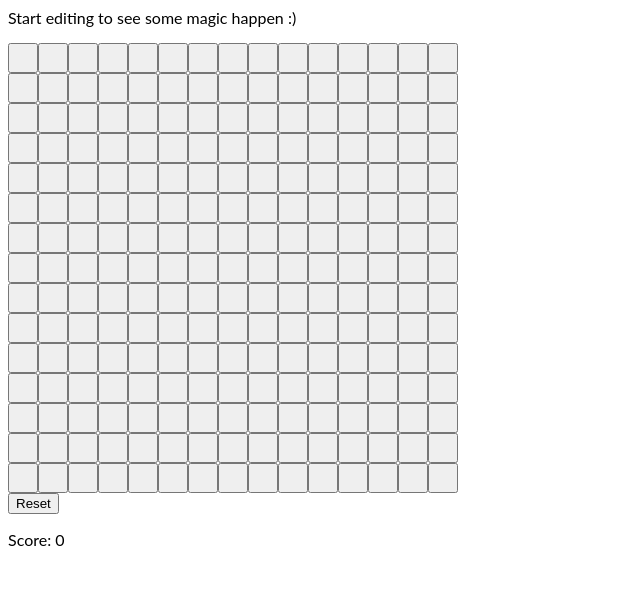
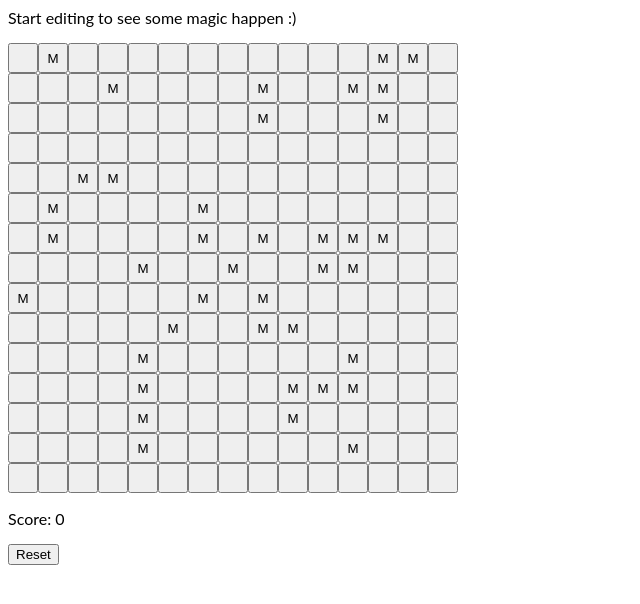
Before and after one commit to jhumfreez/MineSweeper, an Angular app: page / in a window 1280 px wide. Shown: the top 604 px of the page, without its empty margins (0-640 px from the left). Built offline with nearby package versions, Linux system fonts and the light colour scheme.

Commit message:
4 files modified

```diff
--- a/src/app/app.component.css
+++ b/src/app/app.component.css
@@ -2,9 +2,21 @@ p {
   font-family: Lato;
 }
 
-.btn-tile {
+.btn--tile {
   --size: 30px;
   height: var(--size);
   width: var(--size);
-  padding: 7px;
+  contain: content;
 }
+
+.btn--content {
+  position: absolute;
+  top: 50%;
+  left: 50%;
+  transform: translate(-50%, -50%);
+}
+
+.btn--util {
+  margin: 10px 0;
+  display: block;
+}
--- a/src/app/app.component.html
+++ b/src/app/app.component.html
@@ -3,12 +3,12 @@
   <span *ngFor="let tile of row; index as j">
     <button
       [disabled]="tile.disabled"
-      class="btn-tile"
+      class="btn--tile"
       (click)="revealTile(i, j)"
     >
-      {{ tile.revealed ? tile.adjacentMineCount : '' }}
+      <span class="btn--content">{{ tile.revealed ? tile.adjacentMineCount : tile.isMine ? 'M': '' }}</span>
     </button>
   </span>
 </div>
-<button (click)="reset()">Reset</button>
 <p>Score: {{ board.score }}</p>
+<button class="btn--util" (click)="reset()">Reset</button>
--- a/src/app/app.component.ts
+++ b/src/app/app.component.ts
@@ -12,7 +12,7 @@ export class AppComponent {
   defaultMineCount: number;
   constructor() {
     this.defaultSize = 15;
-    this.defaultMineCount = Math.floor(this.defaultSize * 0.2);
+    this.defaultMineCount = Math.floor((this.defaultSize ** 2) * 0.2);
     this.board = new GameBoard(this.defaultSize, this.defaultMineCount);
   }
 
--- a/src/app/types.ts
+++ b/src/app/types.ts
@@ -54,6 +54,7 @@ export class Tile implements Tile {
     this.isMine = false;
     this.revealed = false;
     this.adjacentMineCount = 0;
+    this.disabled = false;
   }
 
   disable() {
@@ -81,9 +82,44 @@ export class GameBoard implements GameBoard {
       const positionY = getRandomInt(this.boardSize - 1);
       this.board[positionX][positionY].setMine();
     }
+    this.markAdjacentMines();
   }
 
-  private markAdjacentMines() {}
+  private markAdjacentMines() {
+    for (let r = 0; r < this.boardSize; r++) {
+      for (let c = 0; c < this.boardSize; c++) {
+        const prevRValid = r - 1 >= 0;
+        const nextRValid = r + 1 < this.boardSize;
+        const prevCValid = c - 1 >= 0;
+        const nextCValid = c + 1 < this.boardSize;
+
+        const n = prevCValid ? this.board[r][c - 1] : null;
+        const ne = prevRValid && nextCValid ? this.board[r - 1][c + 1] : null;
+        const e = nextCValid ? this.board[r][c + 1] : null;
+        const se = nextRValid && nextCValid ? this.board[r + 1][c + 1] : null;
+        const s = prevRValid ? this.board[r - 1][c] : null;
+        const sw = nextRValid && prevCValid ? this.board[r + 1][c - 1] : null;
+        const w = nextRValid ? this.board[r + 1][c] : null;
+        const nw = prevRValid && prevCValid ? this.board[r - 1][c - 1] : null;
+
+        const count = [n, ne, e, se, s, sw, w, nw].filter(
+          (t) => t?.isMine
+        ).length;
+        // if (count > 0) {
+        //   console.log(count, [n, e, s, w]);
+        // }
+        this.board[r][c].adjacentMineCount = count;
+      }
+    }
+  }
+
+  private disableTiles() {
+    for (const arr of this.board) {
+      for (const tile of arr) {
+        tile.disable();
+      }
+    }
+  }
 
   getTile(position: Point): Tile {
     return Object.assign({}, this.board[position.x][position.y]);
@@ -105,11 +141,8 @@ export class GameBoard implements GameBoard {
   revealNeighbors(position: Point) {}
 
   gameOver() {
-    for (const arr of this.board) {
-      for (const tile of arr) {
-        tile.disable();
-      }
-    }
+    this.revealBoard();
+    this.disableTiles();
   }
 
   reset() {
```
